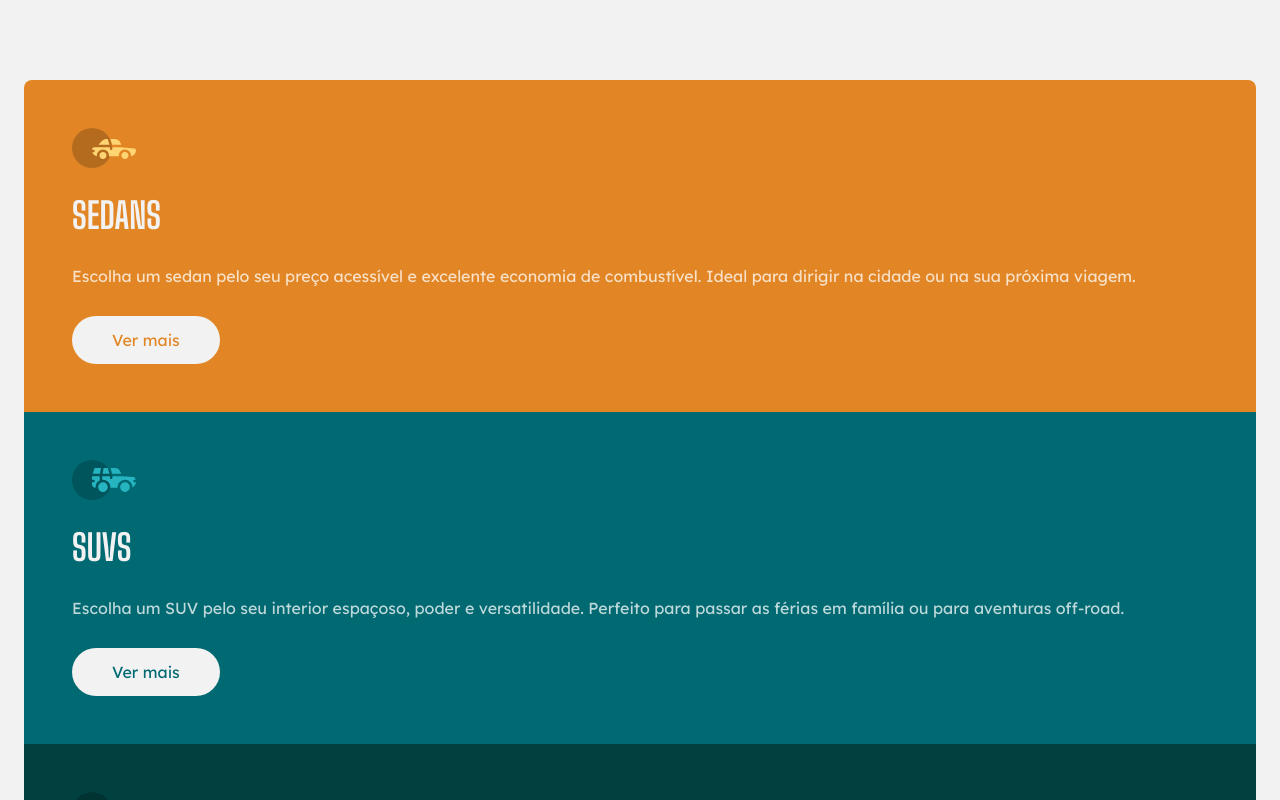
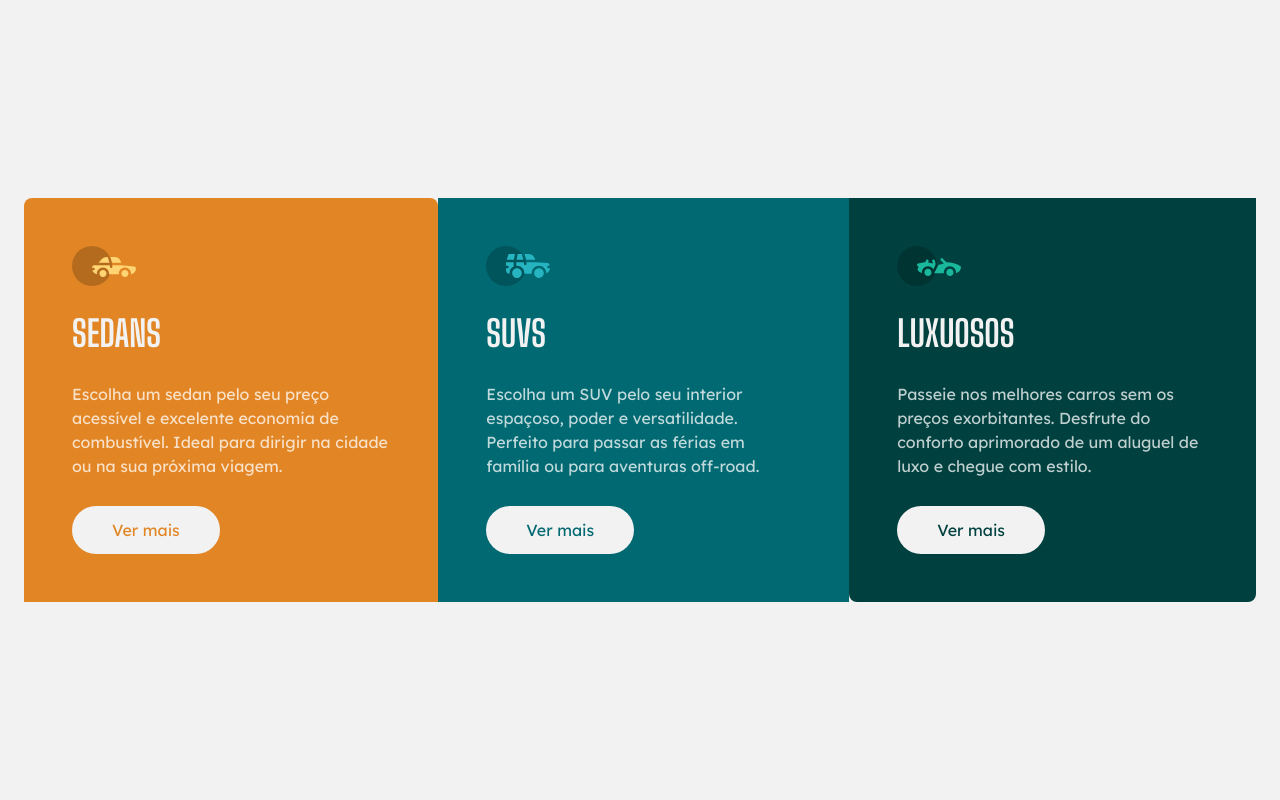
Before and after one commit to matheus-estevan/carros, a React (Vite) app: page / in a window 1280 px wide. Shown: the top 800 px of the page. Built offline with nearby package versions, Linux system fonts and the light colour scheme.

Commit message:
primeiro commit da responsividade

```diff
--- a/src/App.jsx
+++ b/src/App.jsx
@@ -4,8 +4,8 @@
 
 export default function App() {
   return (
-    <main className="min-h-svh bg-offwhitebg py-20 px-6">
-      <section>
+    <main className="min-h-svh bg-offwhitebg py-20 px-6 antialised lg:flex justify-center items-center">
+      <section className="lg:flex">
         <div className="bg-orange p-12 rounded-t-lg">
           <img src={iconSedans} alt="icone dos carros Sedan" className="mb-7" />
           <h2 className="font-shoulders mb-7 uppercase text-4xl font-bold text-offwhitebg">Sedans</h2>
```
